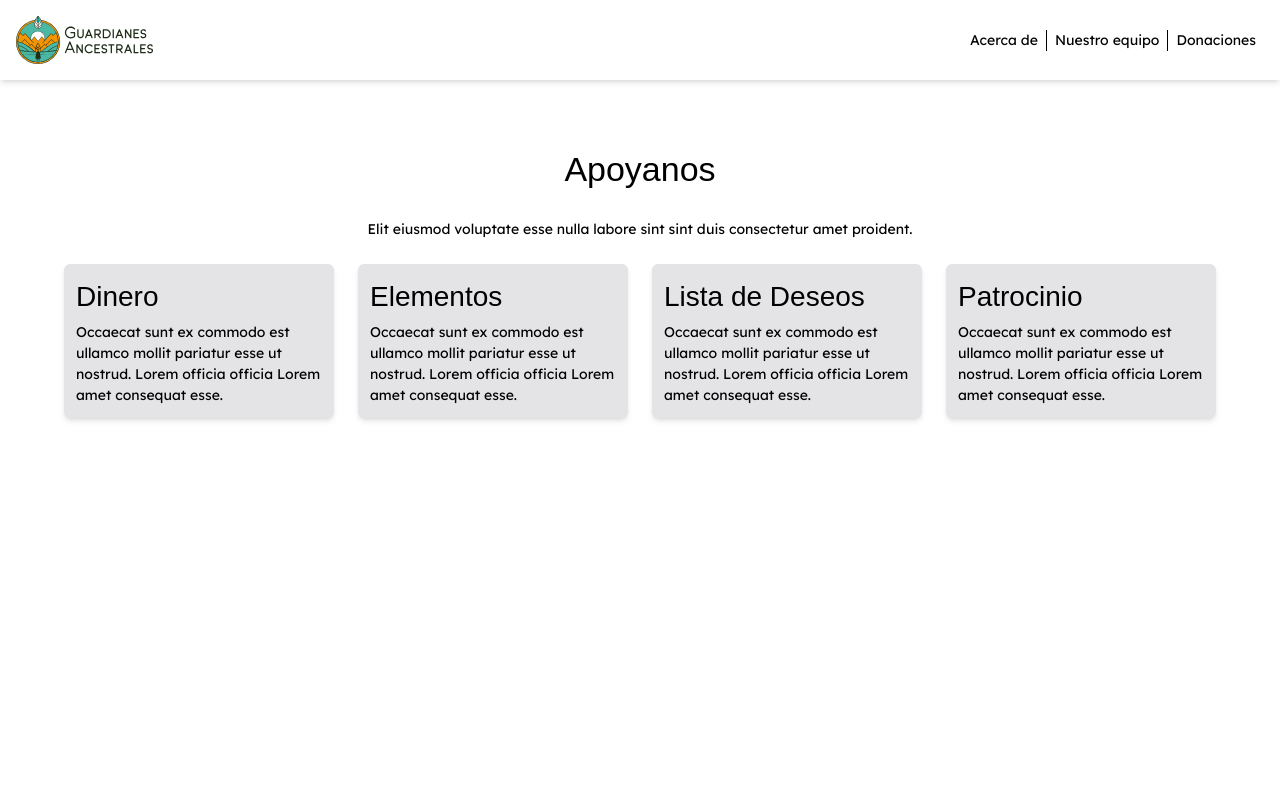
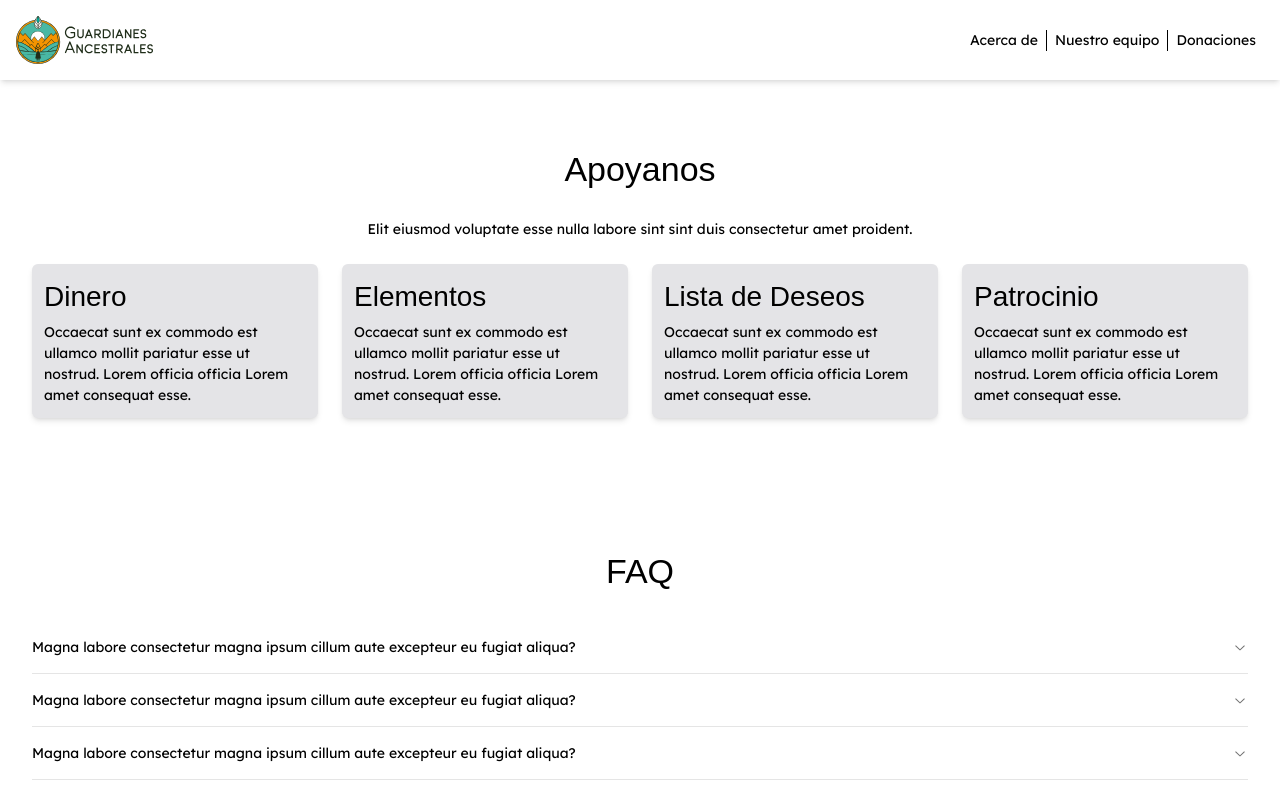
Before and after one commit to guardianes-ancestrales/website, a React (Vite) app: page / in a window 1280 px wide. Shown: the top 800 px of the page. Built offline with nearby package versions, Linux system fonts and the light colour scheme; a web font is replaced by a local one.

Commit message:
add faq section

```diff
--- a/package.json
+++ b/package.json
@@ -11,6 +11,7 @@
     "format": "prettier -w ."
   },
   "dependencies": {
+    "@radix-ui/react-accordion": "^1.1.2",
     "@radix-ui/react-icons": "^1.3.0",
     "class-variance-authority": "^0.7.0",
     "clsx": "^2.1.0",
--- a/src/App.tsx
+++ b/src/App.tsx
@@ -1,5 +1,6 @@
 import { Navbar } from "./components/navbar/navbar";
 import { Donate } from "./components/donate/donate";
+import { Faq } from "./components/faq/faq";
 
 import "./App.css";
 import "./styles/main.scss";
@@ -9,6 +10,7 @@ function App() {
     <>
       <Navbar />
       <Donate />
+      <Faq />
     </>
   );
 }
--- a/src/components/donate/donate.tsx
+++ b/src/components/donate/donate.tsx
@@ -19,7 +19,7 @@ export const Donate = (): JSX.Element => {
   ];
 
   return (
-    <section className="p-16 container">
+    <section className="py-16 container">
       <h2 className="text-center">Apoyanos</h2>
       <p className="mt-4 md:mt-6 text-center">
         Elit eiusmod voluptate esse nulla labore sint sint duis consectetur amet
--- /dev/null
+++ b/src/components/faq/faq.scss
@@ -0,0 +1,5 @@
+@import "../../styles/variables";
+
+.faq__subtitle{
+  font-family: $paragraph-font;
+}
--- /dev/null
+++ b/src/components/faq/faq.tsx
@@ -0,0 +1,48 @@
+import {
+  Accordion,
+  AccordionContent,
+  AccordionItem,
+  AccordionTrigger,
+} from "@/components/ui/accordion";
+import "./faq.scss";
+
+export const Faq = (): JSX.Element => {
+  const faqItems = [
+    {
+      title:
+        "Magna labore consectetur magna ipsum cillum aute excepteur eu fugiat aliqua?",
+      answer:
+        "Fugiat voluptate dolore sit Lorem mollit est mollit in qui proident mollit sint non. Cupidatat sit anim sint officia. Nostrud ipsum labore aliquip dolor sunt. Id pariatur aliquip dolore eiusmod reprehenderit ad minim adipisicing aliqua qui esse ipsum.",
+    },
+    {
+      title:
+        "Magna labore consectetur magna ipsum cillum aute excepteur eu fugiat aliqua?",
+      answer:
+        "Fugiat voluptate dolore sit Lorem mollit est mollit in qui proident mollit sint non. Cupidatat sit anim sint officia. Nostrud ipsum labore aliquip dolor sunt. Id pariatur aliquip dolore eiusmod reprehenderit ad minim adipisicing aliqua qui esse ipsum.",
+    },
+    {
+      title:
+        "Magna labore consectetur magna ipsum cillum aute excepteur eu fugiat aliqua?",
+      answer:
+        "Fugiat voluptate dolore sit Lorem mollit est mollit in qui proident mollit sint non. Cupidatat sit anim sint officia. Nostrud ipsum labore aliquip dolor sunt. Id pariatur aliquip dolore eiusmod reprehenderit ad minim adipisicing aliqua qui esse ipsum.",
+    },
+  ];
+
+  return (
+    <section className="py-16 container">
+      <h2 className="text-center">FAQ</h2>
+      <Accordion type="single" className="mt-4 md:mt-6" collapsible>
+        {faqItems.map((element, index) => {
+          return (
+            <AccordionItem value={`item-${index}`}>
+              <AccordionTrigger className="faq__subtitle">
+                {element.title}
+              </AccordionTrigger>
+              <AccordionContent>{element.answer}</AccordionContent>
+            </AccordionItem>
+          );
+        })}
+      </Accordion>
+    </section>
+  );
+};
--- /dev/null
+++ b/src/components/ui/accordion.tsx
@@ -0,0 +1,55 @@
+import * as React from "react";
+import * as AccordionPrimitive from "@radix-ui/react-accordion";
+import { ChevronDownIcon } from "@radix-ui/react-icons";
+
+import { cn } from "@/lib/utils";
+
+const Accordion = AccordionPrimitive.Root;
+
+const AccordionItem = React.forwardRef<
+  React.ElementRef<typeof AccordionPrimitive.Item>,
+  React.ComponentPropsWithoutRef<typeof AccordionPrimitive.Item>
+>(({ className, ...props }, ref) => (
+  <AccordionPrimitive.Item
+    ref={ref}
+    className={cn("border-b", className)}
+    {...props}
+  />
+));
+AccordionItem.displayName = "AccordionItem";
+
+const AccordionTrigger = React.forwardRef<
+  React.ElementRef<typeof AccordionPrimitive.Trigger>,
+  React.ComponentPropsWithoutRef<typeof AccordionPrimitive.Trigger>
+>(({ className, children, ...props }, ref) => (
+  <AccordionPrimitive.Header className="flex">
+    <AccordionPrimitive.Trigger
+      ref={ref}
+      className={cn(
+        "flex flex-1 items-center justify-between py-4 text-sm font-medium transition-all hover:underline [&[data-state=open]>svg]:rotate-180",
+        className,
+      )}
+      {...props}
+    >
+      {children}
+      <ChevronDownIcon className="h-4 w-4 shrink-0 text-muted-foreground transition-transform duration-200" />
+    </AccordionPrimitive.Trigger>
+  </AccordionPrimitive.Header>
+));
+AccordionTrigger.displayName = AccordionPrimitive.Trigger.displayName;
+
+const AccordionContent = React.forwardRef<
+  React.ElementRef<typeof AccordionPrimitive.Content>,
+  React.ComponentPropsWithoutRef<typeof AccordionPrimitive.Content>
+>(({ className, children, ...props }, ref) => (
+  <AccordionPrimitive.Content
+    ref={ref}
+    className="overflow-hidden text-sm data-[state=closed]:animate-accordion-up data-[state=open]:animate-accordion-down"
+    {...props}
+  >
+    <div className={cn("pb-4 pt-0", className)}>{children}</div>
+  </AccordionPrimitive.Content>
+));
+AccordionContent.displayName = AccordionPrimitive.Content.displayName;
+
+export { Accordion, AccordionItem, AccordionTrigger, AccordionContent };
```
Also changed, not shown: 1 other file (tests, documents, lock files or other folders).
